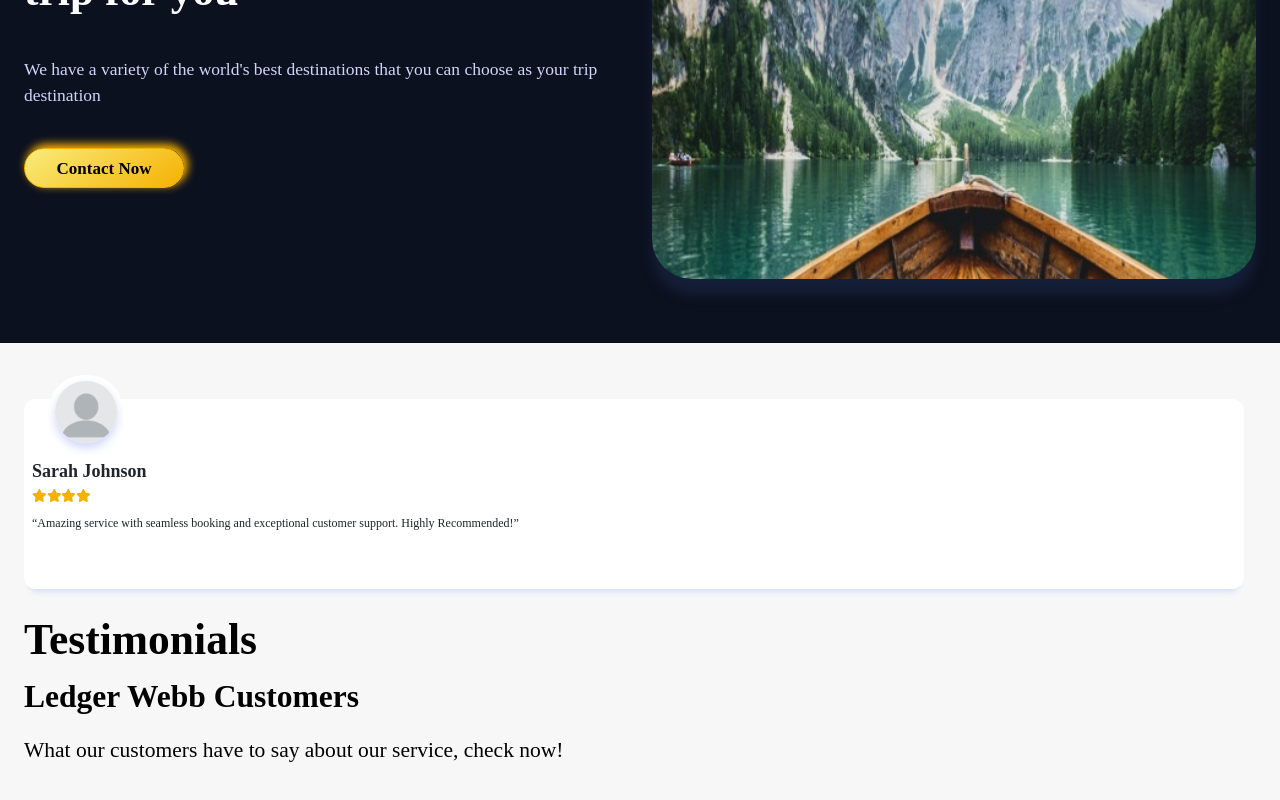
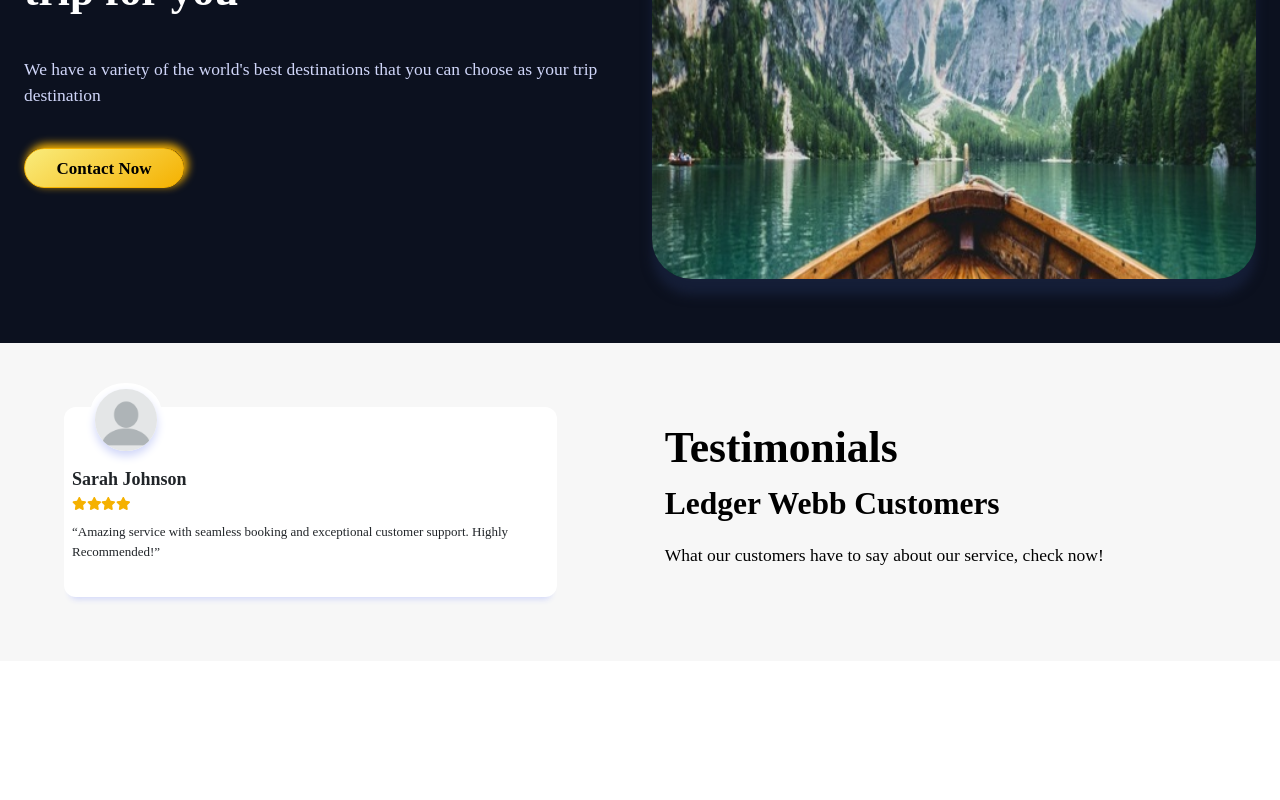
Before and after one commit to Fajarudheen-PA/ledgerWeb-travels-React, a React (Create React App) app: page / in a window 1280 px wide. Shown: the part 1855-2655 px from the top of the page. After the commit the page ends 2516 px from the top, so only its background shows below. Built offline with nearby package versions, Linux system fonts and the light colour scheme.

Commit message:
updated Review module

```diff
--- a/src/components/Reviews/Reviews.css
+++ b/src/components/Reviews/Reviews.css
@@ -1,11 +1,11 @@
 .reviews {
   background-color: #F7F7F7;
-  padding: 32px 0;
+  padding: 40px 0;
 }
 .reviews__wrap {
   display: flex;
   flex-wrap: wrap;
-  gap: 2%;
+  flex-direction: column-reverse;
 }
 .reviews__left {
   width: 100%;
@@ -57,7 +57,7 @@
   font-size: 13px;
 }
 .reviews__content__desc {
-  font-size: 12px;
+  font-size: 13px;
   text-align: start;
 }
 .reviews__right {
@@ -76,4 +76,40 @@
   font-size: calc(10px + 0.9vw);
   margin-bottom: 16px;
   color: #000000;
+}
+
+@media (min-width: 601px) and (max-width: 991px) {
+  .reviews__wrap {
+    flex-wrap: nowrap;
+    flex-direction: row;
+    gap: 2%;
+  }
+  .reviews__left {
+    width: 50%;
+  }
+  .reviews__right {
+    width: 50%;
+    margin: auto;
+  }
+}
+@media (min-width: 992px) {
+  .reviews__wrap {
+    flex-wrap: nowrap;
+    flex-direction: row;
+    gap: 2%;
+  }
+  .reviews__left {
+    width: 50%;
+  }
+  .reviews__right {
+    width: 50%;
+    margin: auto;
+  }
+  .reviews__card {
+    width: 80% !important;
+    margin-left: 40px;
+  }
+  .reviews__desc {
+    font-size: calc(6px + 0.9vw);
+  }
 }/*# sourceMappingURL=Reviews.css.map */
--- a/src/components/Reviews/Reviews.js
+++ b/src/components/Reviews/Reviews.js
@@ -9,7 +9,7 @@ import './Reviews.scss';
 function Reviews() {
     var settings = {
         infinite: true,
-        speed: 200,
+        speed: 500,
         slidesToShow: 1,
         slidesToScroll: 1,
         arrows: false,
--- a/src/components/Reviews/Reviews.scss
+++ b/src/components/Reviews/Reviews.scss
@@ -2,12 +2,12 @@
 
 .reviews{
     background-color: $color-grey-5;
-    padding: $spacer-5 0;
+    padding: $spacer-6 0;
 
     &__wrap{
         display: flex;
         flex-wrap: wrap;
-        gap: 2%;
+        flex-direction: column-reverse;
     }
     &__left{
         width: 100%;
@@ -63,7 +63,7 @@
             font-size: 13px;
         }
         &__desc{
-            font-size: 12px;
+            font-size: 13px;
             text-align: start;
         }
     }
@@ -85,3 +85,44 @@
         color: $color-black;
     }
 }
+
+@include mobile-pro-tablet{
+    .reviews{
+        &__wrap{
+            flex-wrap: nowrap;
+            flex-direction: row;
+            gap: 2%;
+        }
+        &__left{
+            width: 50%;
+        }
+        &__right{
+            width: 50%;
+            margin: auto;
+        }
+    }
+}
+
+@include tablet-pro-desktop{
+    .reviews{
+        &__wrap{
+            flex-wrap: nowrap;
+            flex-direction: row;
+            gap: 2%;
+        }
+        &__left{
+            width: 50%;
+        }
+        &__right{
+            width: 50%;
+            margin: auto;
+        }
+        &__card{
+            width: 80% !important;
+            margin-left: $spacer-6;
+        }
+        &__desc{
+            font-size: calc(6px + 0.9vw);
+        }
+    }
+}
```
Also changed, not shown: 1 other file (tests, documents, lock files or other folders).
